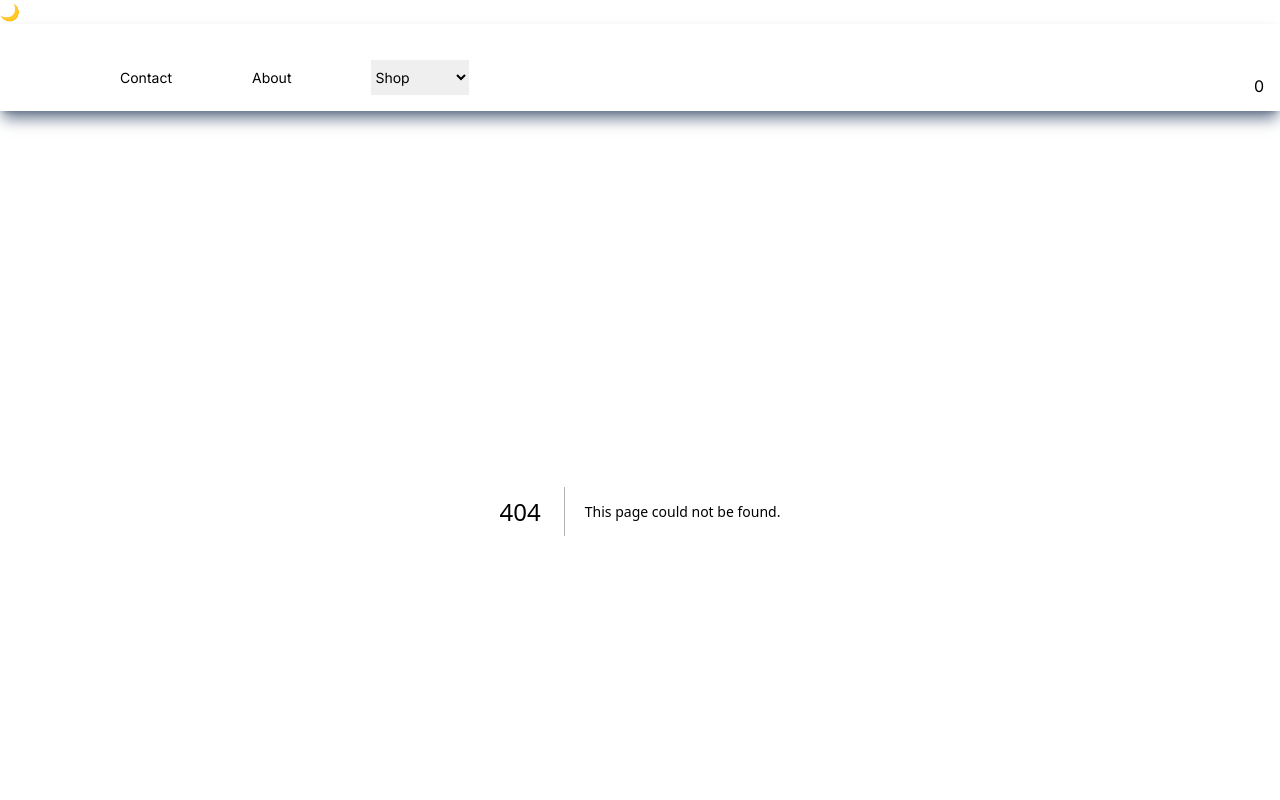
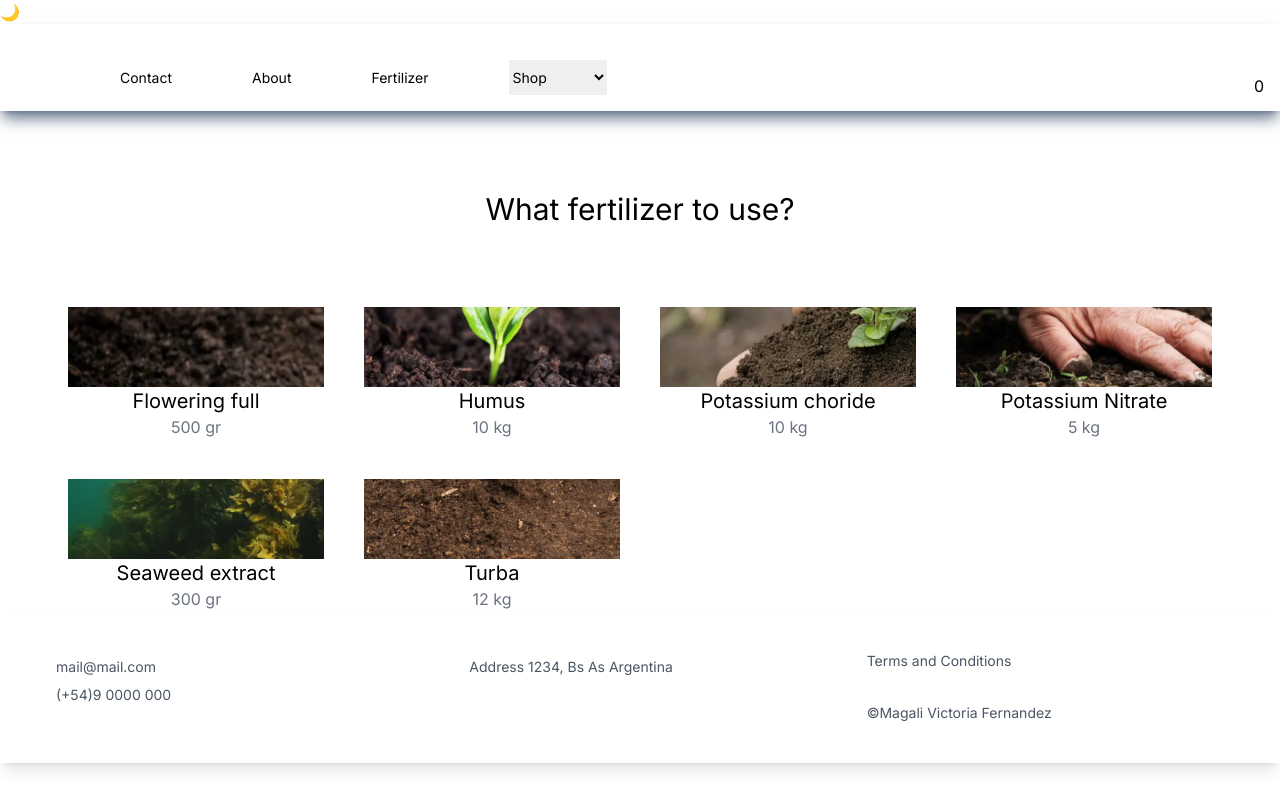
Before and after one commit to Githubmagali/garden-shop, a Next.js app: page /fertilizer in a window 1280 px wide. Before the commit this address had no page. Shown: the top 800 px of the page. Built offline with nearby package versions, Linux system fonts and the light colour scheme.

Commit message:
add fertilize id

```diff
--- a/src/app/cartShop/page.jsx
+++ b/src/app/cartShop/page.jsx
@@ -1,6 +1,5 @@
 "use client"
 import { useCart } from "../context/cartProvider"
-import { useState } from "react"
 import Link from "next/link";
 
 
--- /dev/null
+++ b/src/app/fertilizer/[fertilizerId]/page.jsx
@@ -0,0 +1,30 @@
+"use client"
+import { useState, useEffect } from "react";
+import { fertileShop} from "@/assets/shop"
+
+export default function FertilizerId({params}){
+    const [fertilizer, setFertilizer] = useState(null);
+
+    useEffect(() => {
+
+      const selectedFertilizer = fertileShop.find(fertilizer => fertilizer.id === parseInt(params.fertilizerId));
+      setFertilizer(selectedFertilizer);
+    }, [params.fertilizerId]);
+
+    if (!fertilizer) {
+      return <div>Cargando...</div>;
+    }
+
+    return(
+        <div className="flex pl-20 py-10">
+            <img src={fertilizer.img} className="w-1/2 h-96 object-cover border rounded-lg"/>
+            <div className="flex flex-col px-20">
+                <p className="text-center text-xl">{fertilizer.name}</p>
+                <p className="pt-10 text-gray-700">{fertilizer.components}</p>
+                <p className="pt-10 text-gray-500 text-center">{fertilizer.description}</p>
+                </div>
+
+
+        </div>
+    )
+}
--- /dev/null
+++ b/src/app/fertilizer/page.jsx
@@ -0,0 +1,28 @@
+import { fertileShop} from "@/assets/shop"
+import Link from "next/link"
+
+export default function Fertilizer(){
+
+    return(
+        <div className="flex flex-col items-center">
+             <h1 className=" py-20 text-3xl">What fertilizer to use?</h1>
+            <div className="grid grid-cols-4 gap-y-10 gap-x-10 ">
+
+                {fertileShop.map((item, index)=>(
+                    <div className="grid-col-1" key={index}>
+                        <Link href="/fertilizer/[fertilizerId]" as={`/fertilizer/${item.id}`} passHref>
+                        <img src={item.img} className="w-64 h-20 object-cover"/>
+                        <h1 className="text-center text-xl">{item.name}</h1>
+                        <p className="text-center text-gray-500">{item.quantity}</p>
+                        </Link>
+
+                    </div>
+
+                ))}
+
+
+            </div>
+
+        </div>
+    )
+}
--- a/src/assets/shop.js
+++ b/src/assets/shop.js
@@ -88,13 +88,21 @@ export const fertileShop=[
         id:13,
         name:"Flowering full",
         img:"/fertile-flowering-full.png",
+        quantity:"500 gr",
+        brand:"ASR",
+        description:"Foliar fertilizer should be applied in the pre-flowering stage (if the crop is stressed due to lack of water, it is applied when drying the flower). In post-flowering, it is applied 45 days after the flower dried. During fruit formation and filling, it is applied between 90 and 105 days after the flower has dried.",
         soldOut:false,
+        components:"4.5% Humic acids. 2.2% Fulvic acids. 4.4% Nitrogen. 8.2% Phosphorus. 8.6% Potassium. 0.11% Boron. 0.021% EDTA Copper Chelates. 0.16% EEDHSA iron chelates.",
         price:9.33
     },
     {
         id:14,
         name:"Humus",
         img:"/fertile-humus.png",
+        quantity:"10 kg",
+        brand:"ASR",
+        description:"Earthworm humus",
+        components:"100% Californian Premium Worm Humus",
         soldOut:false,
         price:5.33
     },
@@ -102,6 +110,9 @@ export const fertileShop=[
         id:15,
         name:"Potassium choride",
         img:"/fertile-potassium-chloride.png",
+        quantity:"10 kg",
+        description:"essential for crop nutrition, and can help improve plant resistance to diseases, drought, and cold. It also plays a vital role in the production of proteins and sugars, and can help protect against drought by maintaining plants water content.",
+        components:" 40% Sulfur, 60% Potassium",
         soldOut:false,
         price:2.33
     },
@@ -109,6 +120,9 @@ export const fertileShop=[
         id:16,
         name:"Potassium Nitrate",
         img:"/fertile-potassium-nitrate.png",
+        quantity:"5 kg",
+        components:"98% potassium Nitrate",
+        description:"It helps plants build thicker cell walls and increase the level of electrolytes inside the cells. This increases the plants' resistance to cold damage and disease. Potassium nitrate also helps reduce chlorine absorption from water, which is why it is highly recommended in salt-sensitive crops.",
         soldOut:false,
         price:2.33
     },
@@ -116,6 +130,10 @@ export const fertileShop=[
         id:17,
         name:"Seaweed extract",
         img:"/fertile-seaweed-extract.png",
+        quantity:"300 gr",
+        description:"Seaweed extract is used as a biostimulant, which is a substance or microorganism that is applied to plants to enhance nutrient efficiency, abiotic stress tolerance, and/or crop quality traits.",
+        components:"98% Seaweed extract",
+        brand:"AMR",
         soldOut:false,
         price:9.99
     },
@@ -123,6 +141,10 @@ export const fertileShop=[
         id:18,
         name:"Turba",
         img:"/fertile-turba.png",
+        quantity:"12 kg",
+        brand:"RTTSR",
+        description:"Its water retention capacity makes it ideal for use in gardening substrates, in organic fertilizers and crop soil improvers, for cleaning oil spills, for water purification filters, as well as fuel.",
+        components:"59% Carbon, 6% H, 33% O, 2% N",
         soldOut:false,
         price:8.33
     }
--- a/src/components/navbar.jsx
+++ b/src/components/navbar.jsx
@@ -35,6 +35,7 @@ function Navbar() {
         <Link href="/" className="text-sm  py-2 "><i class='bx bx-leaf text-xl text-green-800'></i></Link>
             <Link href="/contact" className="text-sm  py-2 ">Contact</Link>
             <Link href="/about" className="text-sm  py-2 ">About</Link>
+            <Link href="/fertilizer" className="text-sm  py-2 ">Fertilizer</Link>
             <div className="relative mb-4">
                 <select
                     className={`w-full cursor-pointer py-2 text-sm placeholder:text-gray-500 ${isFakeDark ? 'fake-dark-mode' : ''}`}
```
